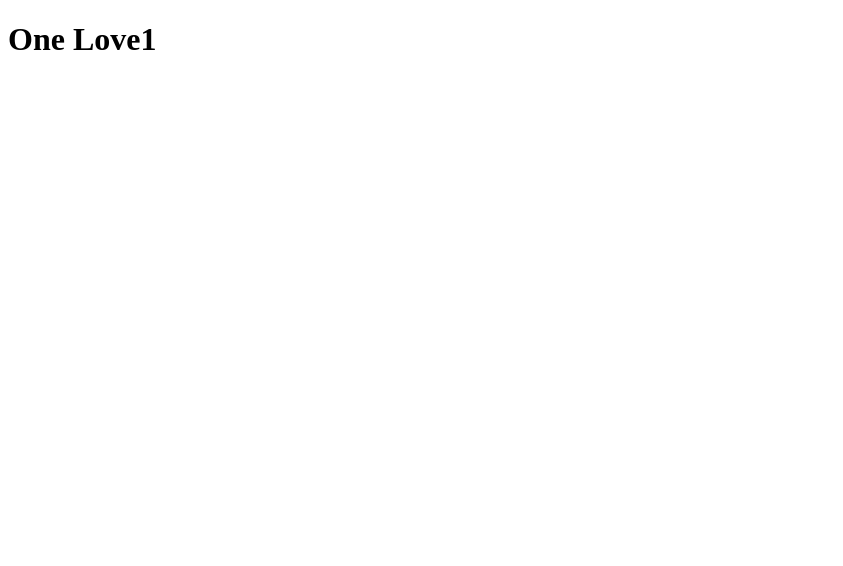
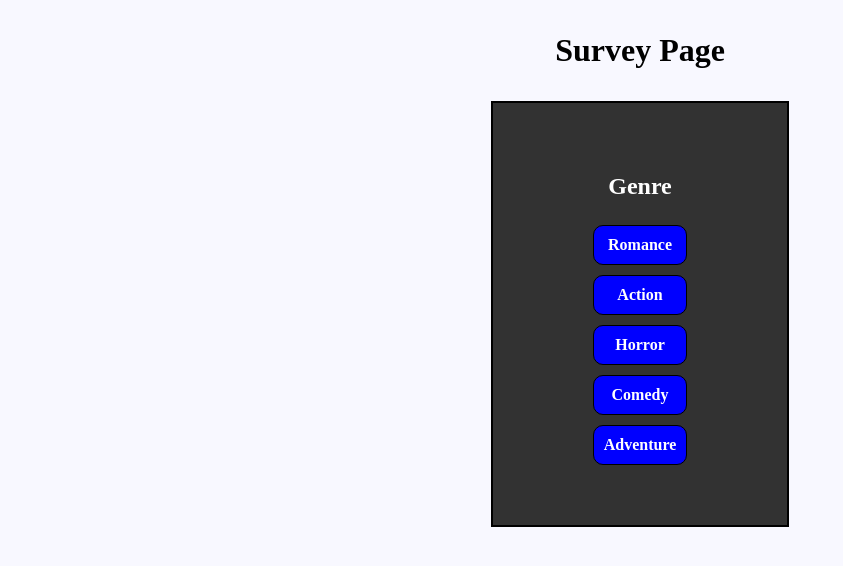
Before and after one commit to elvisonob/Film-Recommendation-App, a React (Create React App) app in the folder film-app/: page / in a window 1280 px wide. Shown: the top 566 px of the page, without its empty margins (0-843 px from the left). Built offline with nearby package versions, Linux system fonts and the light colour scheme.

Commit message:
user interface set up

```diff
--- a/film-app/src/App.js
+++ b/film-app/src/App.js
@@ -1,7 +1,12 @@
+import Home from './components/Home';
+import Header from './components/Header';
+import OptionsSelector from './components/OptionsSelector';
+
 const App = () => {
   return (
     <div>
-      <h1>One Love1</h1>
+      <Header />
+      <OptionsSelector />
     </div>
   );
 };
--- /dev/null
+++ b/film-app/src/components/Header.js
@@ -0,0 +1,9 @@
+const Header = () => {
+  return (
+    <div>
+      <h1>Survey Page</h1>
+    </div>
+  );
+};
+
+export default Header;
--- /dev/null
+++ b/film-app/src/components/Home.js
@@ -0,0 +1,20 @@
+const Home = () => {
+  return (
+    <div>
+      <p>
+        Tired of scrolling too much to find a film of your choice? or a film
+        that resonates with your values?
+        <br></br>
+        <p>
+          Take this less than a minute survey and we will give you the best
+          recommendation that suits what you want to watch
+        </p>
+      </p>
+      <button>
+        <h2>START</h2>
+      </button>
+    </div>
+  );
+};
+
+export default Home;
--- /dev/null
+++ b/film-app/src/components/OptionsSelector.js
@@ -0,0 +1,57 @@
+import QUESTIONS from '../questions.js';
+import Summary from './Summary';
+import { useState } from 'react';
+
+const OptionsSelector = () => {
+  const [userAnswers, setUserAnswers] = useState([]);
+  const [answerState, setAnswerState] = useState('');
+  console.log(userAnswers);
+
+  const activeQuestionIndex = userAnswers.length;
+
+  const onhandleOptionsClick = (answer) => {
+    setTimeout(() => {
+      setAnswerState('selected');
+    }, 1000);
+
+    setUserAnswers((prev) => [...prev, answer]);
+  };
+
+  if (activeQuestionIndex === QUESTIONS.length) {
+    return (
+      <div>
+        <Summary />
+      </div>
+    );
+  }
+
+  // when an answer is clicked, it should show color yellow for a second and move to the next question
+  return (
+    <div className="container">
+      <div className="quiz">
+        <h2>{QUESTIONS[activeQuestionIndex].text}</h2>
+        <ul>
+          {QUESTIONS[activeQuestionIndex].answers.map((options) => {
+            const isSelected = options === userAnswers[userAnswers.length - 1];
+
+            let cssClass = '';
+            if (isSelected) {
+              cssClass = answerState;
+            }
+            return (
+              <li
+                key={options}
+                className={cssClass}
+                onClick={() => onhandleOptionsClick(options)}
+              >
+                {options}
+              </li>
+            );
+          })}
+        </ul>
+      </div>
+    </div>
+  );
+};
+
+export default OptionsSelector;
--- /dev/null
+++ b/film-app/src/components/Summary.js
@@ -0,0 +1,5 @@
+const Summary = () => {
+  return <div>This is Summary</div>;
+};
+
+export default Summary;
--- /dev/null
+++ b/film-app/src/index.css
@@ -0,0 +1,84 @@
+* {
+  margin: 0;
+  padding: 0;
+  box-sizing: border-box;
+}
+
+body {
+  background-color: ghostwhite;
+}
+
+.container {
+  display: flex;
+  justify-content: center;
+  align-items: center;
+}
+
+.quiz {
+  text-align: center;
+  border: 2px solid black;
+  display: inline-block;
+  padding: 100px;
+  color: grey;
+  margin: auto;
+  padding-top: 50px;
+  background-color: rgb(50, 50, 50);
+  padding-bottom: 50px;
+}
+
+.quiz h2 {
+  margin-bottom: 25px;
+  margin-top: 20px;
+  color: white;
+}
+
+ul li {
+  border: 1px solid black;
+  border-radius: 10px;
+  padding: 10px;
+  font-weight: 900;
+  color: white;
+}
+
+li {
+  margin-bottom: 10px;
+  background-color: blue;
+  list-style: none;
+}
+
+li.correct {
+  background-color: green;
+}
+
+li.wrong {
+  background-color: red;
+}
+
+li.selected {
+  background-color: yellow;
+}
+
+/* li:hover {
+  background-color: aqua;
+  cursor: pointer;
+} */
+
+.header {
+  text-align: center;
+  margin-top: 80px;
+  margin-bottom: 30px;
+  color: white;
+  font-size: larger;
+}
+
+.summary h1 {
+  color: ghostwhite;
+  font-weight: bolder;
+  text-align: center;
+}
+
+h1 {
+  text-align: center;
+  margin-top: 2rem;
+  margin-bottom: 2rem;
+}
--- a/film-app/src/index.js
+++ b/film-app/src/index.js
@@ -1,6 +1,7 @@
 import React from 'react';
 import ReactDOM from 'react-dom/client';
 import App from './App';
+import './index.css';
 
 const el = document.getElementById('root');
 
--- /dev/null
+++ b/film-app/src/questions.js
@@ -0,0 +1,24 @@
+const QUESTIONS = [
+  {
+    id: 'q1',
+    text: 'Genre',
+    answers: ['Romance', 'Action', 'Horror', 'Comedy', 'Adventure'],
+  },
+  {
+    id: 'q2',
+    text: 'Rating',
+    answers: ['G', 'PG', 'PG-13', 'R', 'NC-17'],
+  },
+  {
+    id: 'q3',
+    text: 'Type',
+    answers: ['Feature Film', 'Documentary', 'TV show'],
+  },
+  {
+    id: 'q4',
+    text: 'Country',
+    answers: ['USA', 'Britain', 'Europe'],
+  },
+];
+
+export default QUESTIONS;
```
